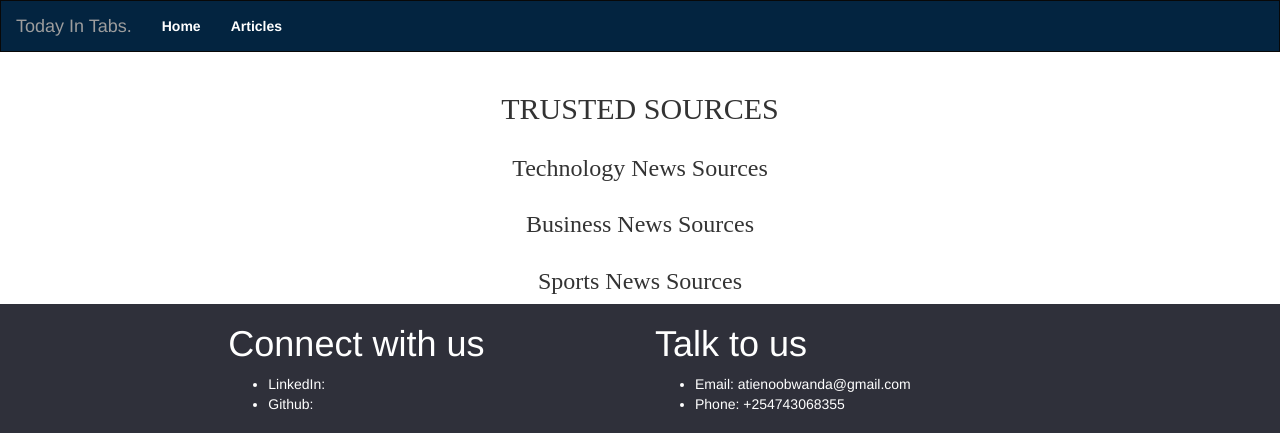
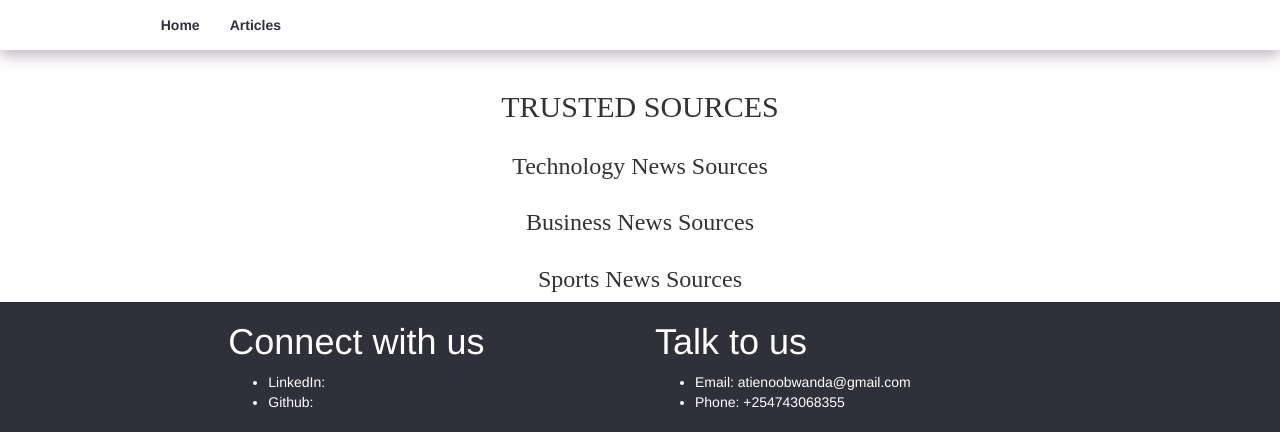
Before and after one commit to AtienoObwanda/TodayInTabs, a Flask app: template app/templates/index.html in a window 1280 px wide. Shown: the top 433 px of the page. Run offline with Flask 2, Linux system fonts and the light colour scheme; the template is opened without the code that fills it, so the values that code supplies are empty; parts of the project's set-up code (start-up, migrations or seed data) failed here and were passed over; some libraries are stand-ins or nearby versions.

Commit message:
Adjusting Navbar

```diff
--- a/app/templates/navbar.html
+++ b/app/templates/navbar.html
@@ -1,11 +1,8 @@
-<div class="navbar navbar-inverse mainNav" role="navigation" style="background-color:#032440; border-radius:0">
+<div class="navbar navbar-inverse mainNav" role="navigation" style="background-color:transparent; border:none ;border-radius:0; box-shadow: 0 4px 17px rgba(48, 6, 42, 0.35);">
     <div class="container-fluid">
         <div class="navbar-header">
             <button type="button" class="navbar-toggle collapsed" data-toggle="collapsed" data-target=".navbar-collapse">
                 <span class="sr-only">Toggle navigation</span>
-                <span class="icon-bar"></span>
-                <span class="icon-bar"></span>
-                <span class="icon-bar"></span>
             </button>
             <a class="navbar-brand" href="/">
                 Today In Tabs.
@@ -13,8 +10,8 @@
         </div>
         <div class="navbar-collapse collapse">
             <ul class=" nav navbar-nav">
-                <li><a href="/" style="font-weight: 600; color: #fff;">Home</a></li>
-                <li><a href="/articles" style="font-weight: 600; color: #fff;">Articles</a></li>
+                <li><a href="/" style="font-weight: 600; color: #2F303A;">Home</a></li>
+                <li><a href="/articles" style="font-weight: 600; color: #2F303A;">Articles</a></li>
             </ul>
         </div>
     </div>
```
